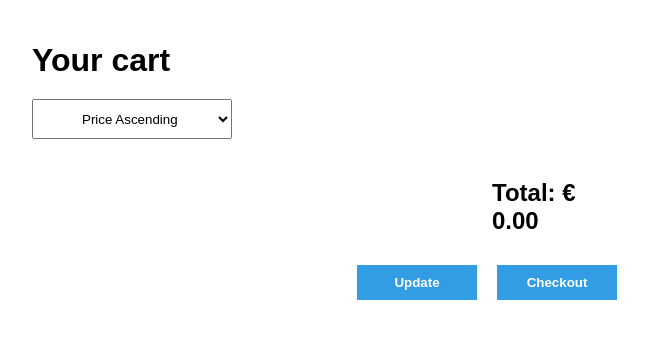
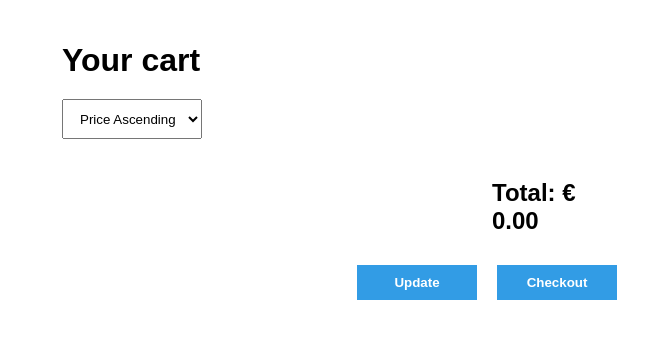
Before and after one commit to Jadout7/ResitProject, a PHP site: page /Cart.php in a window 1280 px wide. Shown: the part 63-402 px from the top of the page, without its empty margins (508-1156 px from the left). Run offline with PHP 8.4, Linux system fonts and the light colour scheme; data that the repository does not hold is empty.

Commit message:
Update Main.css

```diff
--- a/Main.css
+++ b/Main.css
@@ -480,9 +480,9 @@ main{
 }
 
 .orderBy select{
-    padding-left:45px;
+    padding-left:13px;
     height:40px;
-    width:200px;
+    width:140px;
 }
 
 .sort{
```
